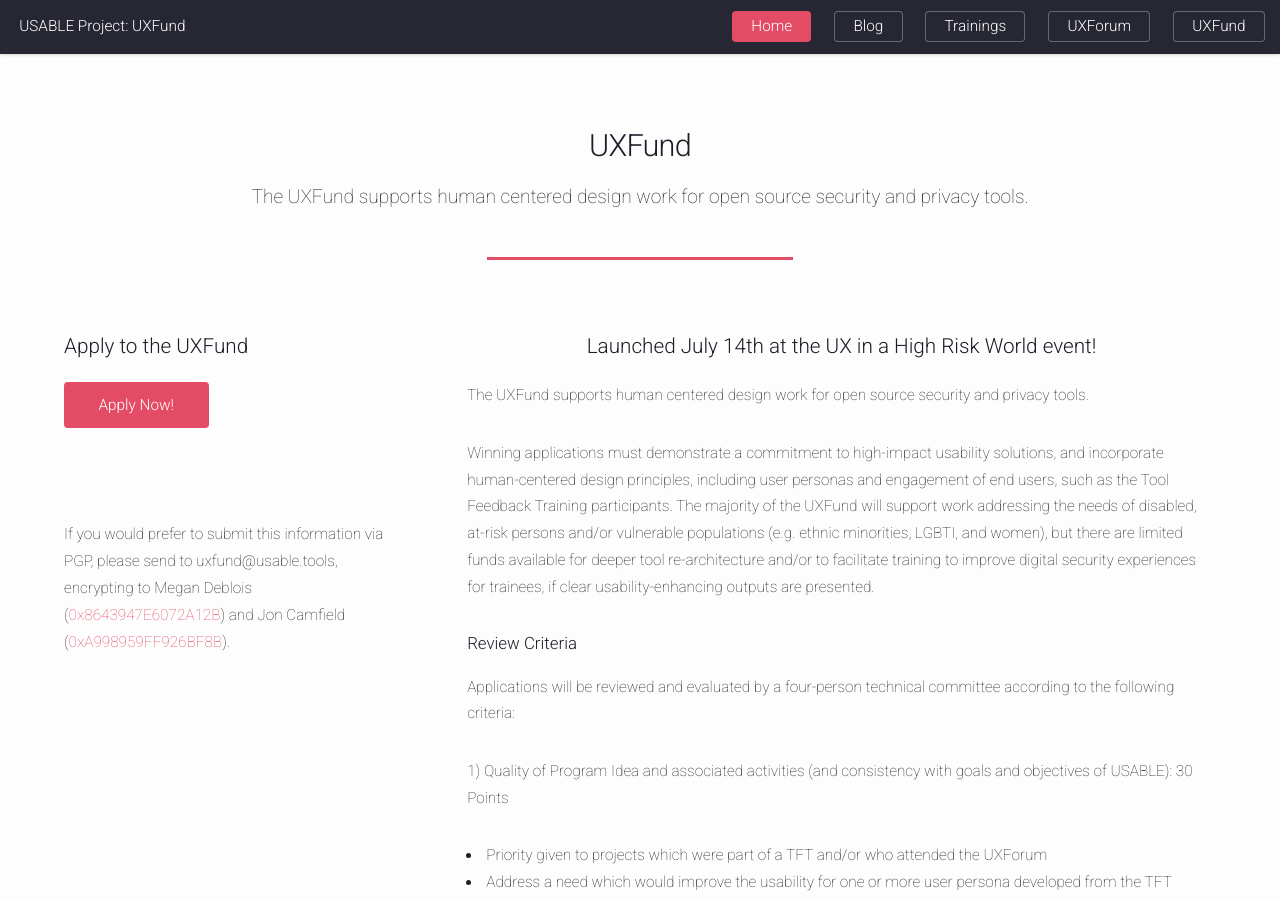
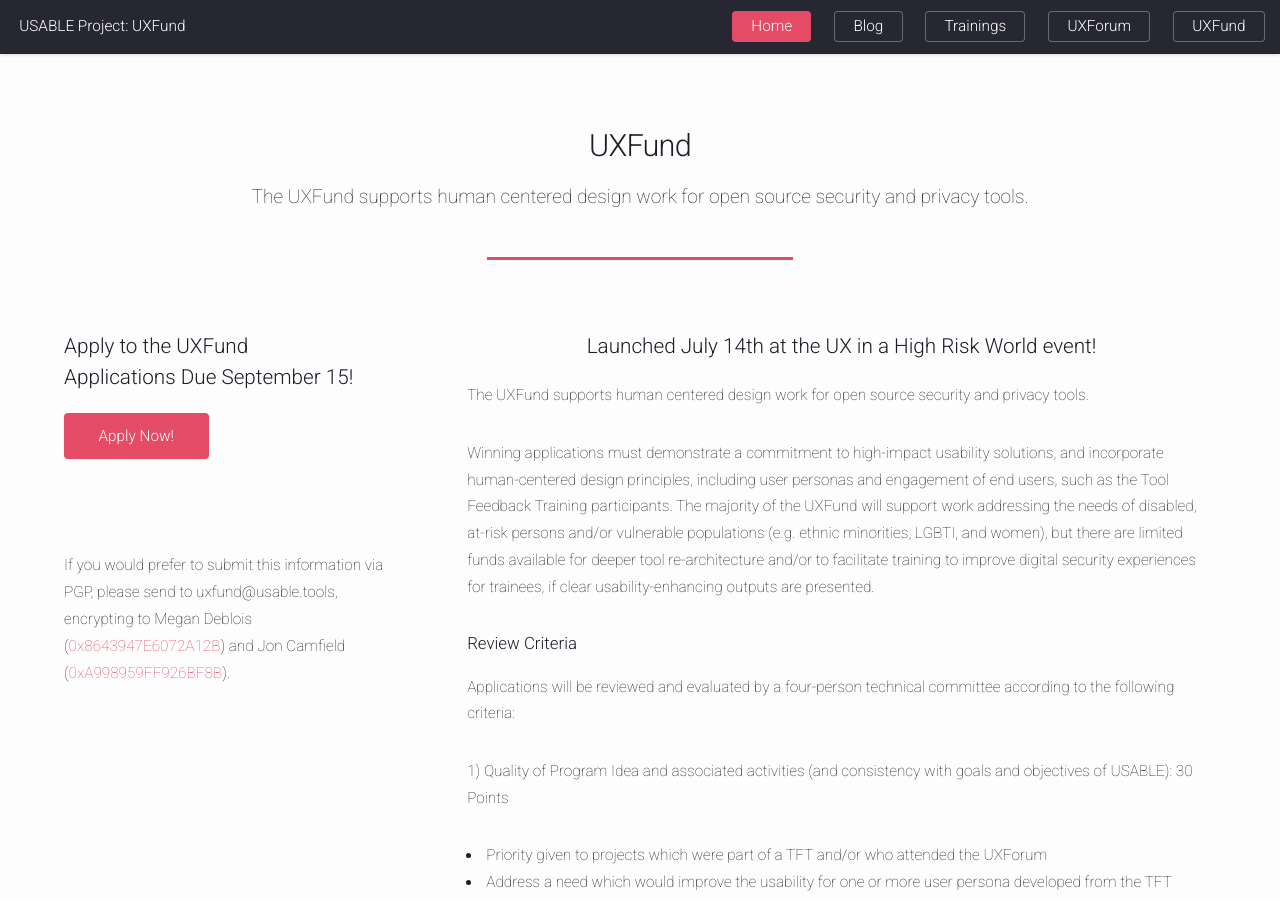
Before and after one commit to OpenInternet/USABLE-website, a Jekyll site: the page built from uxfund.html, in a window 1280 px wide and 900 px high. Built offline with Jekyll 4.4.1, drawn with Linux system fonts in a browser that asks for light colours; comment, search, counter and statistics services are not loaded.

Commit message:
added due date

```diff
--- a/uxfund.html
+++ b/uxfund.html
@@ -21,7 +21,7 @@ subtitle: The UXFund supports human centered design work for open source securit
 <!--Sidebar -->
 								<section id="sidebar">
 									<section>
-										<h3 style="color: #1c1d26 !important; ">Apply to the UXFund</h3>
+										<h3 style="color: #1c1d26 !important; ">Apply to the UXFund <br / > Applications Due September 15!</h3>
 										<footer>
 									<ul class="actions">
 										<li><a href="https://docs.google.com/forms/d/1tCu2VkwEUMAoZbIvAnNhbE7rtoiW4XEmBNzpEdcpBMk/viewform" target="_blank" class="button special">Apply Now!</a></li>
```
